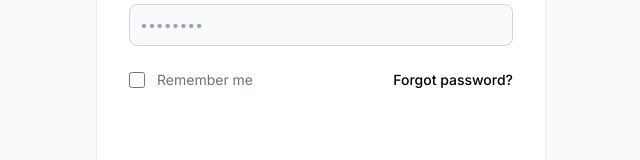
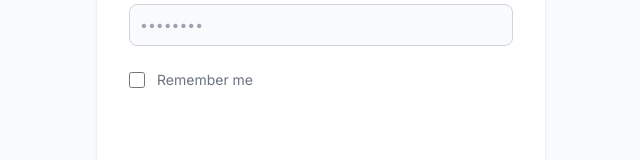
Before and after one commit to Karim-Mammadli/BoilerPlate, a Next.js app: page /signin in a window 1280 px wide. Shown: the part 400-560 px from the top of the page, without its empty margins (319-959 px from the left). Built offline with nearby package versions, Linux system fonts and the light colour scheme.

Commit message:
fixed the background for signin

```diff
--- a/src/app/signin/page.tsx
+++ b/src/app/signin/page.tsx
@@ -60,8 +60,8 @@ export default function SignIn() {
 //         </div>
 //     </div>
 //   </section>
-    return (<section className="bg-gray-50 dark:bg-gray-900">
-    <div className="flex flex-col items-center justify-center px-6 py-8 mx-auto md:h-screen lg:py-0">
+    return (<section className="bg-gray-50 dark:bg-gray-900 min-h-screen">
+    <div className="flex flex-col items-center justify-center px-6 py-8 md:h-screen">
         <a href="#" className="flex items-center mb-6 text-2xl font-semibold text-gray-900 dark:text-white">
         </a>
         <div className="w-full bg-white rounded-lg shadow dark:border md:mt-0 sm:max-w-md xl:p-0 dark:bg-gray-800 dark:border-gray-700">
@@ -87,7 +87,7 @@ export default function SignIn() {
                             <label htmlFor="remember" className="text-gray-500 dark:text-gray-300">Remember me</label>
                           </div>
                       </div>
-                      <a href="#" className="text-sm font-medium text-primary-600 hover:underline dark:text-primary-500">Forgot password?</a>
+                      {/* <a href="#" className="text-sm font-medium text-primary-600 hover:underline dark:text-primary-500">Forgot password?</a> */}
                   </div>
                   <button type="submit" className="w-full text-white bg-primary-600 hover:bg-primary-700 focus:ring-4 focus:outline-none focus:ring-primary-300 font-medium rounded-lg text-sm px-5 py-2.5 text-center dark:bg-primary-600 dark:hover:bg-primary-700 dark:focus:ring-primary-800">Sign in</button>
                   <p className="text-sm font-light text-gray-500 dark:text-gray-400">
```
